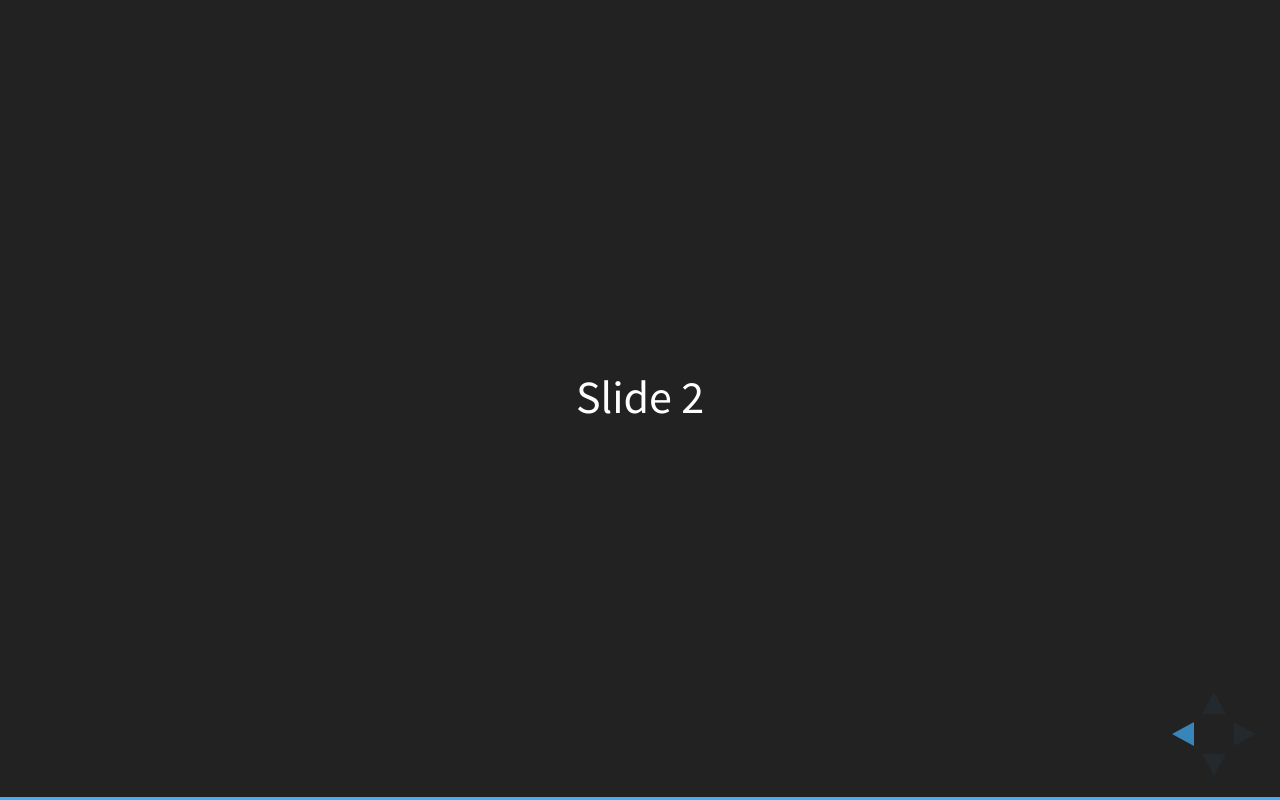
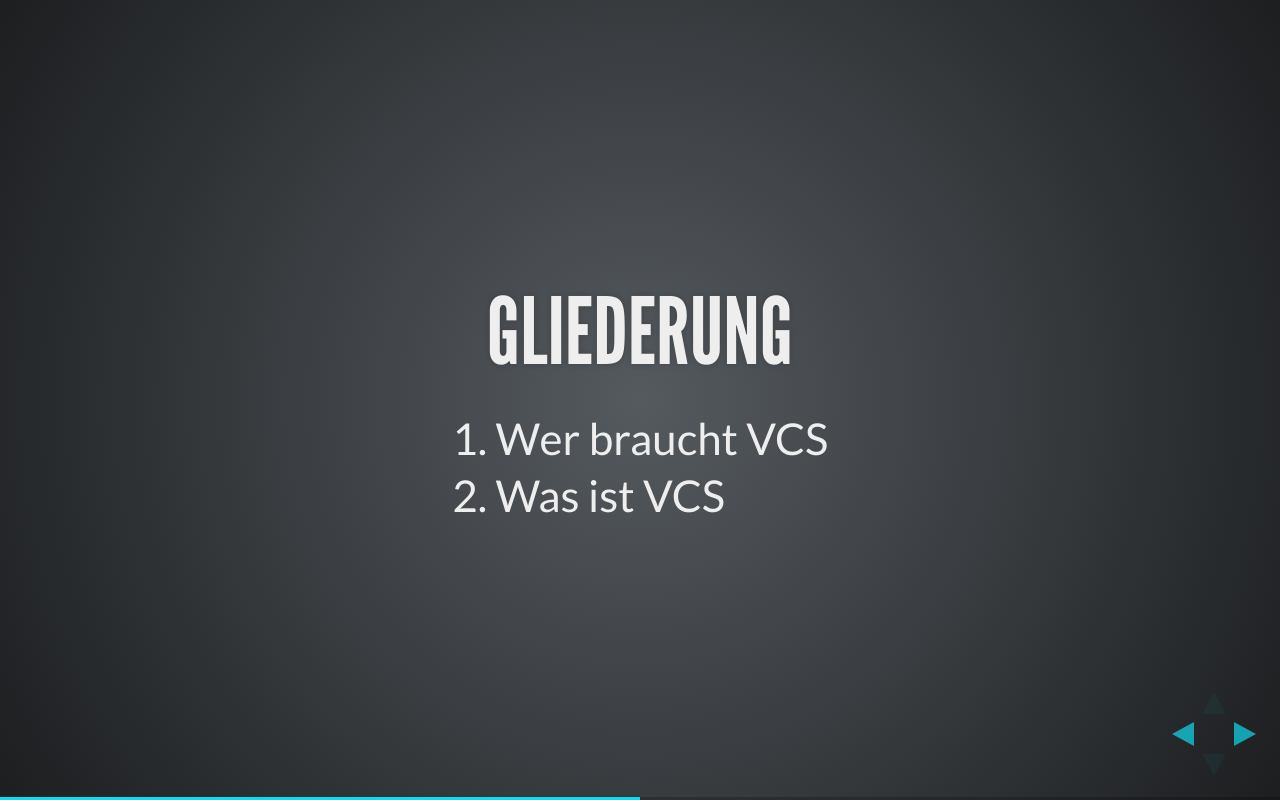
Before and after one commit to sevenmaster/InformatikGFS, a website: page presentation/index.html in a window 1280 px wide. Both pictures are taken after a click on the button 1251 px from the left and 734 px from the top of the page. Drawn offline with Linux system fonts and the light colour scheme.

Commit message:
first slide

```diff
--- a/presentation/index.html
+++ b/presentation/index.html
@@ -7,7 +7,7 @@
 		<title>reveal.js</title>
 
 		<link rel="stylesheet" href="css/reveal.css">
-		<link rel="stylesheet" href="css/theme/black.css">
+		<link rel="stylesheet" href="css/theme/league.css">
 
 		<!-- Theme used for syntax highlighting of code -->
 		<link rel="stylesheet" href="lib/css/zenburn.css">
@@ -24,8 +24,23 @@
 	<body>
 		<div class="reveal">
 			<div class="slides">
-				<section>Slide 1</section>
-				<section>Slide 2</section>
+				<section>
+					<h1>Versionskontrolle</h1>
+                    <h2>Am Beispiel von Git</h2>
+                    <h4>Informatik GFS - Liam Wachter - 13. Klasse</h4>
+				</section>
+
+				<section>
+                    <h2>Gliederung</h2>
+					<ol>
+                        <li>Wer braucht VCS</li>
+                        <li>Was ist VCS</li>
+                    </ol>
+                </section>
+
+                <section>
+
+                </section>
 			</div>
 		</div>
 
```
